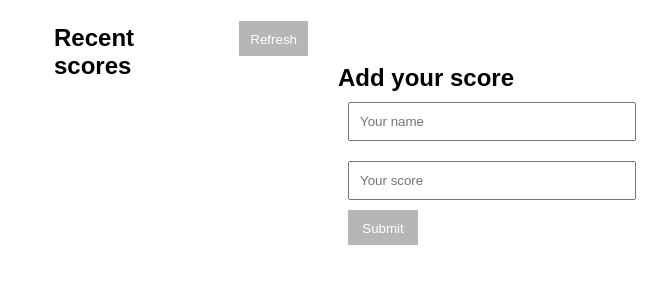
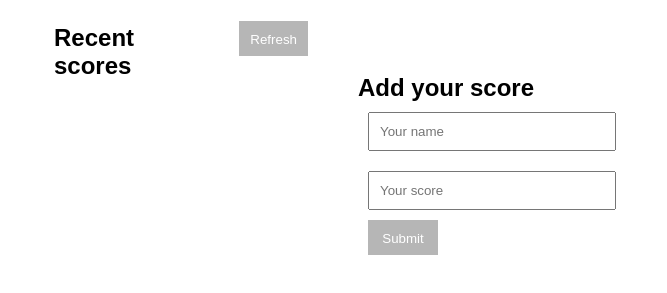
Before and after one commit to zakiyousufi/leaderboard, a website built with webpack: page src/index.html in a window 1280 px wide. Shown: the part 195-488 px from the top of the page, without its empty margins (302-969 px from the left). Built offline with nearby package versions, Linux system fonts and the light colour scheme.

Commit message:
linters error solved

```diff
--- a/src/style.css
+++ b/src/style.css
@@ -55,7 +55,7 @@ h2 {
 
 .add-score {
   margin-top: 40px;
-  padding: 10 20px;
+  padding: 10px 20px;
   display: flex;
   flex-direction: column;
 }
```
